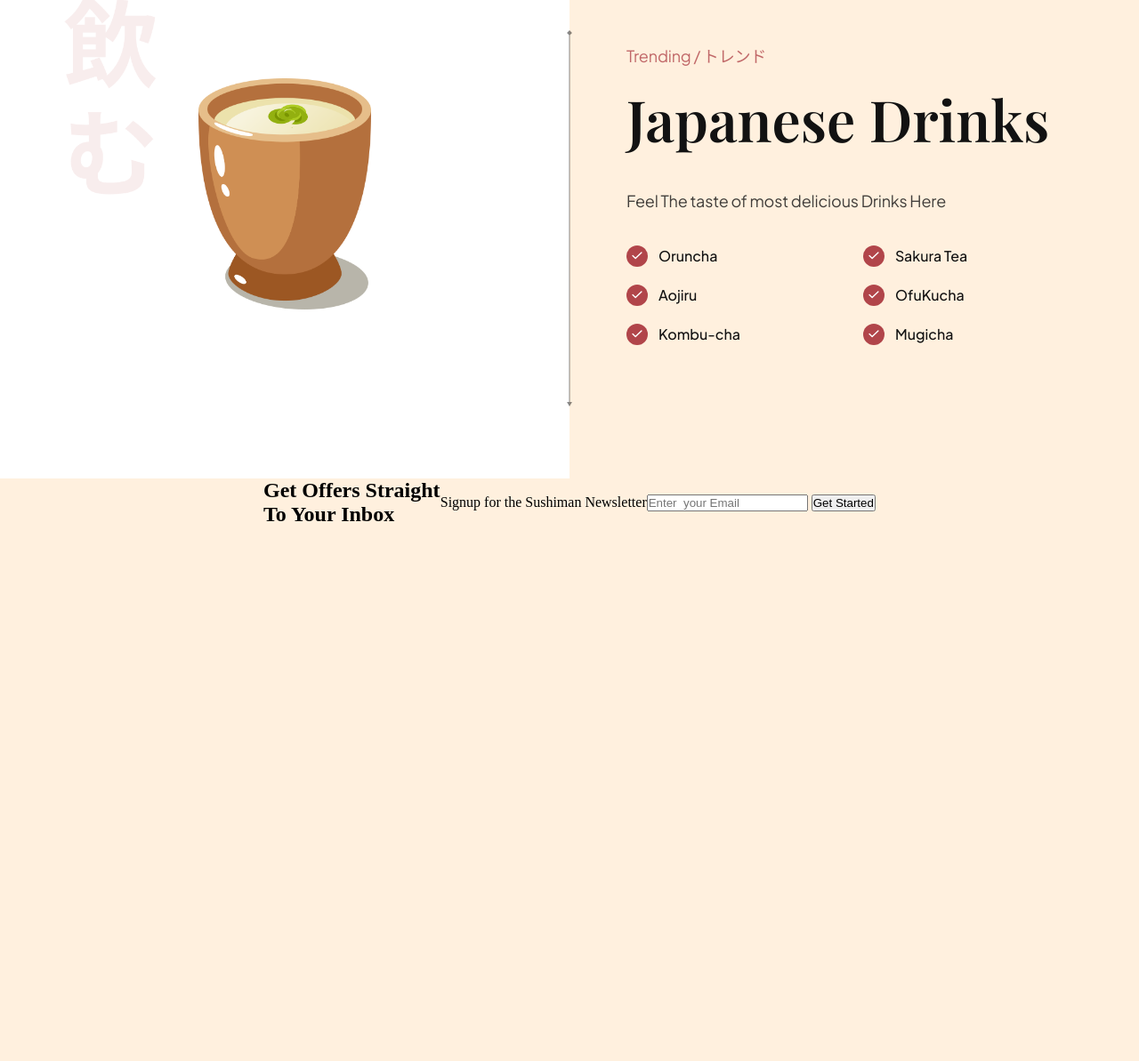
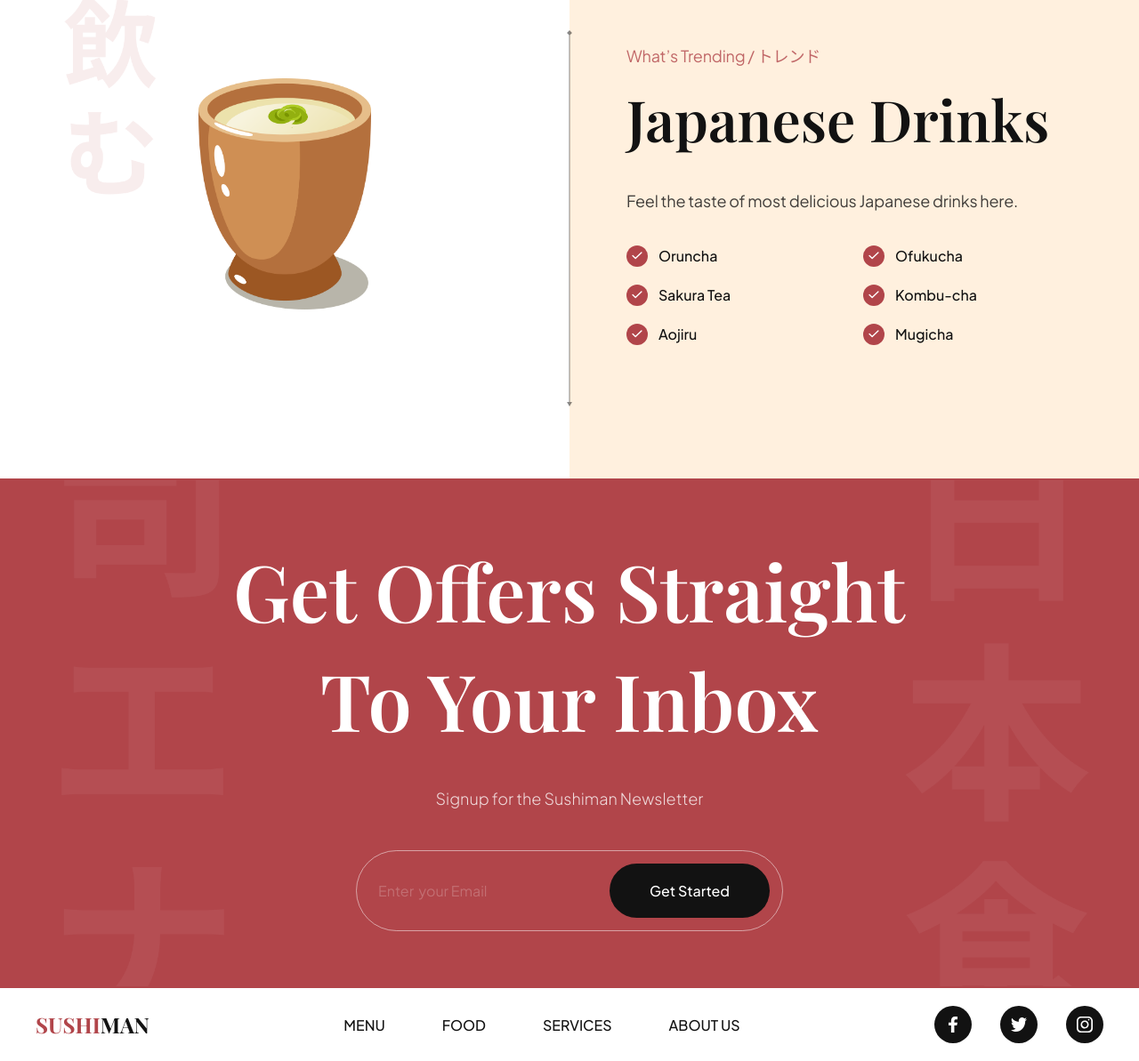
Before and after one commit to Arul-1911/sushiman_project, a website built with Vite: page index.html in a window 1280 px wide. Shown: the part 3084-4277 px from the top of the page at 89% size. Before the commit the page ends 3676 px from the top, so only its background shows below. Built offline with nearby package versions, Linux system fonts and the light colour scheme.

Commit message:
final commit

```diff
--- a/Css/sections/footer.css
+++ b/Css/sections/footer.css
@@ -0,0 +1,56 @@
+.footer {
+  width: 100%;
+  padding: 20px 40px;
+  background: var(--color-white);
+
+  flex-wrap: wrap;
+  gap: 20px;
+  overflow: hidden;
+}
+
+.footer__logo {
+  font-size: 24px;
+  font-weight: bold;
+  font-family: var(--playfair-display);
+  text-transform: uppercase;
+  color: var(--secondary-color);
+  cursor: pointer;
+}
+
+.footer__logo span {
+  color: var(--primary-color);
+}
+
+.footer ul {
+  list-style: none;
+  display: flex;
+  flex-wrap: wrap;
+  flex-direction: row;
+  gap: 64px;
+}
+
+.footer ul:last-child {
+  gap: 32px;
+}
+
+.footer__nav li {
+  font-size: 16px;
+  font-weight: 500;
+  font-family: var(--plus-jakarta-sans);
+  text-transform: uppercase;
+  color: var(--secondary-color);
+  cursor: pointer;
+}
+
+.footer__social li {
+  width: 42px;
+  height: 42px;
+  background-color: var(--secondary-color);
+  border-radius: 100%;
+}
+
+.footer__social li img {
+  width: 45%;
+  height: 45%;
+  object-fit: contain;
+}
--- a/Css/sections/subscribe.css
+++ b/Css/sections/subscribe.css
@@ -0,0 +1,73 @@
+.subscription {
+  padding: 64px;
+  background-color: var(--primary-color);
+  background-image: url("../../assets/subscribe_bg.png");
+  background-position: center;
+  background-repeat: no-repeat;
+  background-size: contain;
+
+  display: flex;
+  flex-direction: column;
+  flex-wrap: wrap;
+  overflow: hidden;
+}
+
+.subscription h2 {
+  font-size: 88px;
+  font-family: var(--playfair-display);
+  font-weight: 600;
+  line-height: 123px;
+  color: white;
+  text-align: center;
+}
+.subscription p {
+  font-size: 18px;
+  font-family: var(--plus-jakarta-sans);
+  font-weight: 300;
+  line-height: 36px;
+  margin-top: 32px;
+  color: rgba(255, 255, 255, 0.8);
+  text-align: center;
+}
+
+.subscription__form {
+  min-width: 480px;
+  margin-top: 40px;
+  padding: 14px 14px 14px 24px;
+  display: flex;
+  gap: 10px;
+  border: 1px solid rgba(255, 255, 255, 0.5);
+  border-radius: 56px;
+}
+
+.subscription__form input {
+  flex: 1;
+  font-size: 16px;
+  font-weight: 400;
+  font-family: var(--plus-jakarta-sans);
+  color: white;
+  opacity: 0.5;
+  background: transparent;
+  border: none;
+  outline: none;
+}
+
+.subscription__form input::placeholder {
+  color: rgba(255, 255, 255, 0.5);
+  opacity: 0.9;
+}
+
+.subscription__form button {
+  padding: 20px;
+  min-width: 180px;
+  font-size: 16px;
+  font-weight: 500;
+  font-family: var(--plus-jakarta-sans);
+  color: white;
+  text-align: center;
+  border-radius: 46px;
+  border: none;
+  outline: none;
+  cursor: pointer;
+  background: var(--secondary-color);
+}
--- a/Css/sections/trending.css
+++ b/Css/sections/trending.css
@@ -1,12 +1,40 @@
 .trending {
   position: relative;
+
   display: flex;
   flex-direction: column;
   overflow: hidden;
 }
 
-.trending__sushi,
-.trending__drink {
+.trending__discover {
+  position: absolute;
+  top: 44%;
+  left: 44%;
+  z-index: 1;
+
+  width: 160px;
+  height: 160px;
+
+  border-radius: 100%;
+  background-color: var(--secondary-color);
+  cursor: pointer;
+
+  display: flex;
+  justify-content: center;
+  align-items: center;
+}
+
+.trending__discover p {
+  font-size: 18px;
+  font-weight: 500;
+  font-family: var(--plus-jakarta-sans);
+
+  text-transform: uppercase;
+  color: #fff;
+}
+
+.trending-sushi,
+.trending-drink {
   width: 100%;
   min-height: 640px;
 
@@ -17,14 +45,15 @@
 .trending__content {
   flex: 1;
   display: flex;
+  justify-content: center;
   flex-direction: column;
-  justify-content: center;
 
   padding: 32px 64px;
 }
 
 .trending__list {
   list-style: none;
+
   flex-wrap: wrap;
   gap: 20px;
 }
@@ -43,8 +72,8 @@
   width: 24px;
   height: 24px;
 
+  border-radius: 100%;
   background-color: var(--primary-color);
-  border-radius: 100%;
 }
 
 .trending__icon img {
@@ -62,61 +91,36 @@
   color: var(--secondary-color);
 }
 
-.trending__img {
+.trending__image {
   flex: 1;
+
   position: relative;
   padding: 32px 64px;
+
   background-color: var(--color-white);
   background-repeat: no-repeat;
   background-size: contain;
   background-position: center;
 }
 
-.trending__sushi,
-.trending__img {
+.trending-sushi .trending__image {
   background-image: url("../../assets/japanese_sushi.png");
 }
 
-.trending__drink,
-.trending__img {
+.trending-drink .trending__image {
   background-image: url("../../assets/japanese_drinks.png");
 }
 
-.trending__img img {
+.trending__image img {
+  width: 254px;
   height: 260px;
-  width: 254px;
   object-fit: contain;
-}
-
-.trending__discover {
-  position: absolute;
-  top: 44%;
-  left: 44%;
-  z-index: 1;
-
-  width: 160px;
-  height: 160px;
-
-  background-color: var(--secondary-color);
-  border-radius: 100%;
-  display: flex;
-  justify-content: center;
-  align-items: center;
-}
-
-.trending__discover p {
-  color: white;
-  text-transform: uppercase;
-
-  font-size: 18px;
-  font-weight: 500;
-  font-family: var(--plus-jakarta-sans);
 }
 
 /* Arrows */
 .trending__arrow {
   position: absolute;
-  z-index: 10;
+  z-index: 1;
 }
 
 .trending__arrow img {
--- a/Css/style.css
+++ b/Css/style.css
@@ -8,7 +8,7 @@
 @import url("sections/popular.css");
 @import url("sections/trending.css");
 @import url("sections/subscribe.css");
-/* /* @import url("sections/footer.css"); */
+@import url("sections/footer.css");
 
 /* CSS variables for reusablity across all files (including above imported) */
 :root {
@@ -313,6 +313,6 @@ a {
   }
 
   .trending__content {
-    padding: 32px;
+    padding: 52px;
   }
 }
--- a/Js/script.js
+++ b/Js/script.js
@@ -8,7 +8,7 @@ import sushi10 from "../assets/sushi-10.png";
 
 // init AOS animation
 AOS.init({
-  duration: 1000,
+  duration: 1100,
   offset: 100,
 });
 
--- a/index.html
+++ b/index.html
@@ -212,61 +212,58 @@
     </section>
     <!-- END: Popular -->
 
-    <!-- START: Trending -->
     <section class="trending" id="food">
-      <div class="trending__sushi">
+    <!-- START: trending sushi -->
+    <section class="trending-sushi">
       <div class="trending__content" data-aos="fade-right">
-          <p class="sushi__subtitle">Trending / トレンド</p>
+        <p class="sushi__subtitle">What’s Trending / トレンド</p>
+
         <h3 class="sushi__title">Japanese Sushi</h3>
         <p class="sushi__description">
-            Feel The taste of most delicious Sushi Here
+          Feel the taste of the most delicious Sushi here.
         </p>
+
         <ul class="trending__list flex-between">
           <li>
             <div class="trending__icon flex-center">
-                <img src="assets/check.svg" alt="checked" />
+              <img src="assets/check.svg" alt="check" />
             </div>
             <p>Make Sushi</p>
           </li>
-
           <li>
             <div class="trending__icon flex-center">
-                <img src="assets/check.svg" alt="checked" />
+              <img src="assets/check.svg" alt="check" />
+            </div>
+            <p>Nigiri Sushi</p>
+          </li>
+          <li>
+            <div class="trending__icon flex-center">
+              <img src="assets/check.svg" alt="check" />
             </div>
             <p>Oshizushi</p>
           </li>
-
           <li>
             <div class="trending__icon flex-center">
-                <img src="assets/check.svg" alt="checked" />
+              <img src="assets/check.svg" alt="check" />
+            </div>
+            <p>Temaki Sushi</p>
+          </li>
+          <li>
+            <div class="trending__icon flex-center">
+              <img src="assets/check.svg" alt="check" />
             </div>
             <p>Uramaki Sushi</p>
           </li>
-
           <li>
             <div class="trending__icon flex-center">
-                <img src="assets/check.svg" alt="checked" />
-              </div>
-              <p>Nigiri Sushi</p>
-            </li>
-
-            <li>
-              <div class="trending__icon flex-center">
-                <img src="assets/check.svg" alt="checked" />
-              </div>
-              <p>Temaki Sushi</p>
-            </li>
-
-            <li>
-              <div class="trending__icon flex-center">
-                <img src="assets/check.svg" alt="checked" />
+              <img src="assets/check.svg" alt="check" />
             </div>
             <p>Inari Sushi</p>
           </li>
         </ul>
       </div>
 
-        <div class="trending__img flex-center">
+      <div class="trending__image flex-center">
         <img src="assets/sushi-5.png" alt="sushi-5" data-aos="fade-left" />
 
         <div class="trending__arrow trending__arrow-left">
@@ -277,14 +274,18 @@
           <img src="assets/arrow-horizontal.svg" alt="arrow-horizontal" />
         </div>
       </div>
-      </div>
+    </section>
+    <!-- END: trending sushi -->
 
+    <!-- START: discover button -->
     <div class="trending__discover" data-aos="zoom-in">
       <p>Discover</p>
     </div>
+    <!-- END: discover button -->
 
-      <div class="trending__drink">
-        <div class="trending__img flex-center">
+    <!-- START: trending drinks -->
+    <section class="trending-drink">
+      <div class="trending__image flex-center">
         <img src="assets/sushi-4.png" alt="sushi-4" data-aos="fade-right" />
 
         <div class="trending__arrow trending__arrow-top">
@@ -297,68 +298,99 @@
       </div>
 
       <div class="trending__content" data-aos="fade-left">
-          <p class="sushi__subtitle">Trending / トレンド</p>
+        <p class="sushi__subtitle">What’s Trending / トレンド</p>
+
         <h3 class="sushi__title">Japanese Drinks</h3>
         <p class="sushi__description">
-            Feel The taste of most delicious Drinks Here
+          Feel the taste of most delicious Japanese drinks here.
         </p>
+
         <ul class="trending__list flex-between">
           <li>
             <div class="trending__icon flex-center">
-                <img src="assets/check.svg" alt="checked" />
+              <img src="assets/check.svg" alt="check" />
             </div>
             <p>Oruncha</p>
           </li>
-
           <li>
             <div class="trending__icon flex-center">
-                <img src="assets/check.svg" alt="checked" />
+              <img src="assets/check.svg" alt="check" />
+            </div>
+            <p>Ofukucha</p>
+          </li>
+          <li>
+            <div class="trending__icon flex-center">
+              <img src="assets/check.svg" alt="check" />
             </div>
             <p>Sakura Tea</p>
           </li>
-
           <li>
             <div class="trending__icon flex-center">
-                <img src="assets/check.svg" alt="checked" />
+              <img src="assets/check.svg" alt="check" />
+            </div>
+            <p>Kombu-cha</p>
+          </li>
+          <li>
+            <div class="trending__icon flex-center">
+              <img src="assets/check.svg" alt="check" />
             </div>
             <p>Aojiru</p>
           </li>
-
           <li>
             <div class="trending__icon flex-center">
-                <img src="assets/check.svg" alt="checked" />
-              </div>
-              <p>OfuKucha</p>
-            </li>
-
-            <li>
-              <div class="trending__icon flex-center">
-                <img src="assets/check.svg" alt="checked" />
-              </div>
-              <p>Kombu-cha</p>
-            </li>
-
-            <li>
-              <div class="trending__icon flex-center">
-                <img src="assets/check.svg" alt="checked" />
+              <img src="assets/check.svg" alt="check" />
             </div>
             <p>Mugicha</p>
           </li>
         </ul>
       </div>
-      </div>
     </section>
-    <!-- END: Trending -->
+    <!-- END: trending drinks -->
+  </section>
 
     <!-- START: NewsLetter -->
-    <section class="subscription flex-center" id="Services">
+    <section class="subscription flex-center" id="services">
       <h2 data-aos="flip-down">Get Offers Straight <br />To Your Inbox</h2>
       <p data-aos="fade-up">Signup for the Sushiman Newsletter</p>
       <div class="subscription__form" data-aos="fade-up">
-        <input type="text" placeholder="Enter  your Email" />
+        <input type="email" placeholder="Enter  your Email" />
         <button>Get Started</button>
       </div>
     </section>
+    <!-- END: NewsLetter -->
+
+    <!-- START: Footer -->
+    <footer class="footer flex-between">
+      <h3 class="footer__logo"><span>Sushi</span>man</h3>
+
+      <ul class="footer__nav">
+        <li>
+          <a href="#menu">Menu</a>
+        </li>
+        <li>
+          <a href="#food">Food</a>
+        </li>
+        <li>
+          <a href="#services">Services</a>
+        </li>
+        <li>
+          <a href="#about-us">About us</a>
+        </li>
+      </ul>
+
+      <ul class="footer__social">
+        <li class="flex-center">
+          <img src="assets/facebook.svg" alt="facebook" />
+        </li>
+        <li class="flex-center">
+          <img src="assets/twitter.svg" alt="twitter" />
+        </li>
+        <li class="flex-center">
+          <img src="assets/instagram.svg" alt="instagram" />
+        </li>
+      </ul>
+    </footer>
+    <!-- END: footer -->
 
     <script src="Js/script.js" type="module"></script>
   </body>
```
Lines whose indentation alone changed are shown as unchanged.
